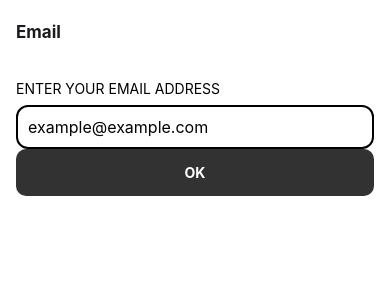
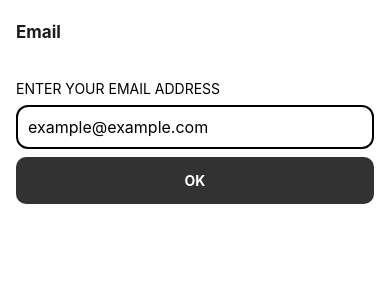
Before and after one commit to guibastack/traffic-lights-app-react-native, a React Native app: screen /EmailScreen in a window 390 px wide. Shown: the top 300 px of the page. Built offline with nearby package versions, Linux system fonts and the light colour scheme.

Commit message:
Spacing adjustments in EmailScreen.

```diff
--- a/src/Screens/EmailScreen/index.js
+++ b/src/Screens/EmailScreen/index.js
@@ -10,14 +10,19 @@ export default () => {
 
         <View style={[Styles.styles.appContainer]}>
 
+            <View style={[Styles.styles.MB8]}>
                 <InputLabel
                     label="Enter your email address"
                     placeholder="example@example.com"
+                    inputMode="email"
                 />
+            </View>
 
+            <View>
                 <ButtonLabel
                     label="Ok"
                 />
+            </View>
 
         </View>
 
```
Lines whose indentation alone changed are shown as unchanged.
